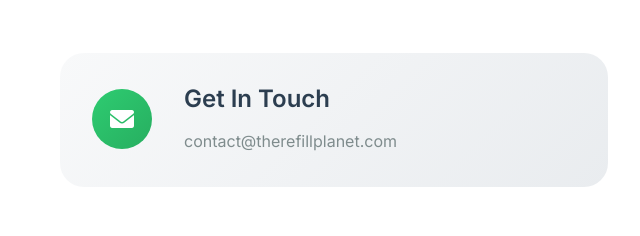
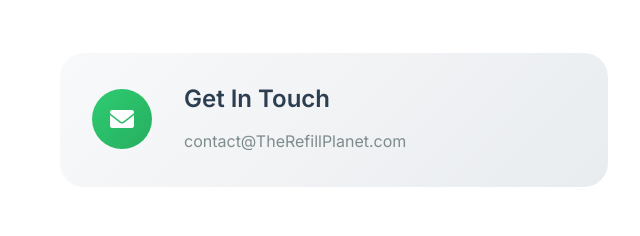
Before and after one commit to Vamsidatti/RefillPlanet, a website: page public/index.html in a window 1280 px wide. Shown: the part 5060-5296 px from the top of the page, 0-640 px from the left. Drawn offline with Linux system fonts and the light colour scheme.

Commit message:
Update contact email capitalization

```diff
--- a/public/index.html
+++ b/public/index.html
@@ -623,7 +623,7 @@
                         </div>
                         <div class="contact-details">
                             <h4>Get In Touch</h4>
-                            <p>contact@therefillplanet.com</p>
+                            <p>contact@TheRefillPlanet.com</p>
                         </div>
                     </div>
 
```
